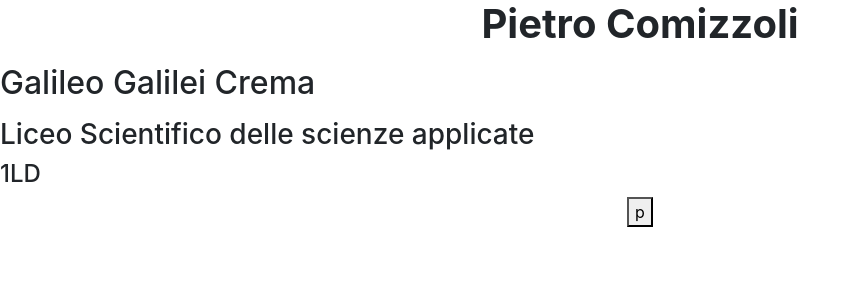
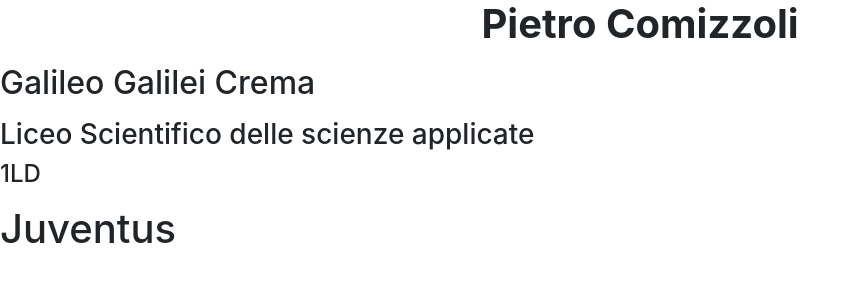
Before and after one commit to pietrocomizzoli/pietrocomizzoli.github.io, a plain HTML site: page index.html in a window 1280 px wide. Shown: the whole page, without its empty margins (0-859 px from the left). Drawn offline with nearby package versions, Linux system fonts and the light colour scheme.

Commit message:
Update index.html

```diff
--- a/index.html
+++ b/index.html
@@ -7,6 +7,6 @@
 <p class="bg-primary"><h2>Galileo Galilei Crema</h2></p>
 <h3>Liceo Scientifico delle scienze applicate</h3>
 <h4>1LD</h4>
-<p class="text-center"><button>p</button></p>
+<p class="text-center"><h1>Juventus</h1>
 </body/>
 </html/>
```
